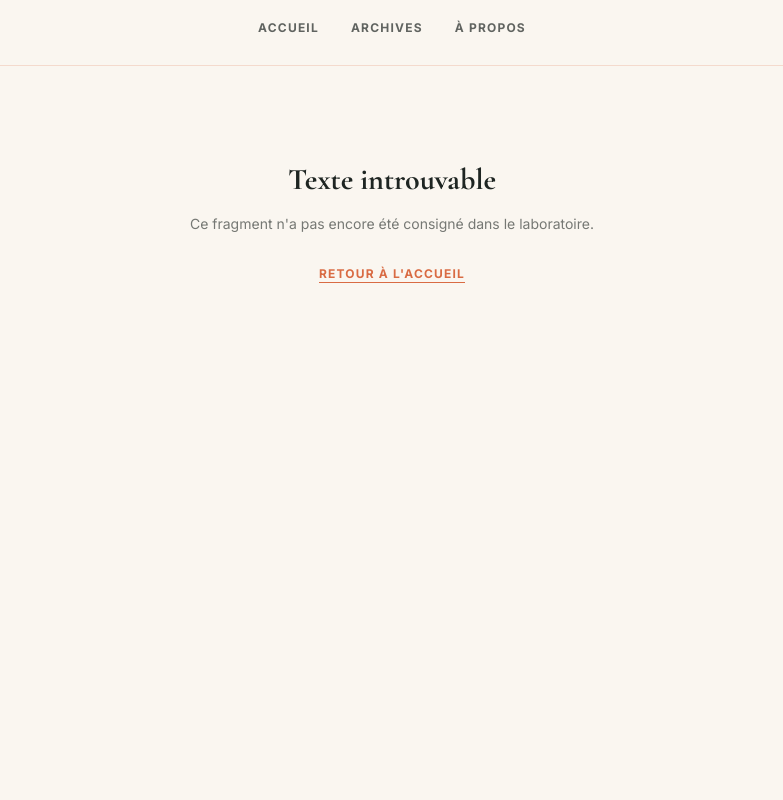
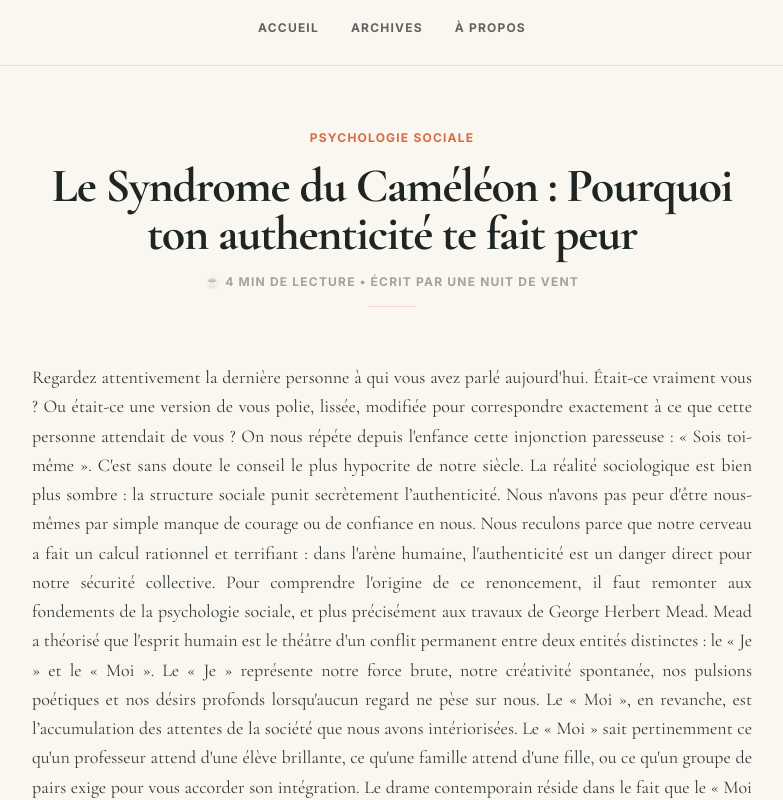
Before and after one commit to wadoudnajwa580-arch/najwa-app, a Next.js app: page /archives/le-syndrome-du-cameleon in a window 1280 px wide. Shown: the part 120-920 px from the top of the page, without its empty margins (248-1031 px from the left). Before the commit the page ends 800 px from the top, so only its background shows below. Built offline with nearby package versions, Linux system fonts and the light colour scheme.

Commit message:
Create page.js

```diff
--- /dev/null
+++ b/app/archives/le-syndrome-du-cameleon/page.js
@@ -0,0 +1,48 @@
+export default function CaméléonPage() {
+  return (
+    <main className="max-w-3xl mx-auto px-6 py-16 space-y-10">
+      <div className="space-y-4 text-center">
+        <div className="text-xs font-bold uppercase tracking-widest text-terracotta">
+          Psychologie Sociale
+        </div>
+        <h1 className="font-serif font-bold text-encre text-3xl lg:text-5xl leading-tight tracking-tight">
+          Le Syndrome du Caméléon : Pourquoi ton authenticité te fait peur
+        </h1>
+        <p className="text-xs tracking-widest uppercase text-encre/40 font-bold">
+          ☕ 4 min de lecture • Écrit par une nuit de vent
+        </p>
+        <hr className="w-12 mx-auto border-terracotta/20 pt-4" />
+      </div>
+
+      <article className="prose-essay font-serif text-lg text-encre/90 leading-relaxed space-y-6 text-justify whitespace-pre-line">
+        Regardez attentivement la dernière personne à qui vous avez parlé aujourd'hui. Était-ce vraiment vous ? Ou était-ce une version de vous polie, lissée, modifiée pour correspondre exactement à ce que cette personne attendait de vous ?
+
+        On nous répéte depuis l'enfance cette injonction paresseuse : « Sois toi-même ». C'est sans doute le conseil le plus hypocrite de notre siècle. La réalité sociologique est bien plus sombre : la structure sociale punit secrètement l’authenticité. Nous n'avons pas peur d'être nous-mêmes par simple manque de courage ou de confiance en nous. Nous reculons parce que notre cerveau a fait un calcul rationnel et terrifiant : dans l'arène humaine, l'authenticité est un danger direct pour notre sécurité collective.
+
+        Pour comprendre l'origine de ce renoncement, il faut remonter aux fondements de la psychologie sociale, et plus précisément aux travaux de George Herbert Mead. Mead a théorisé que l'esprit humain est le théâtre d'un conflit permanent entre deux entités distinctes : le « Je » et le « Moi ».
+
+        Le « Je » représente notre force brute, notre créativité spontanée, nos pulsions poétiques et nos désirs profonds lorsqu'aucun regard ne pèse sur nous. Le « Moi », en revanche, est l’accumulation des attentes de la société que nous avons intériorisées. Le « Moi » sait pertinemment ce qu'un professeur attend d'une élève brillante, ce qu'une famille attend d'une fille, ou ce qu'un groupe de pairs exige pour vous accorder son intégration.
+
+        Le drame contemporain réside dans le fait que le « Moi social » a complètement dévoré le « Je spontané ». Le philosophe Zygmunt Bauman décrivait notre époque comme une « modernité liquide ». Dans un monde où les structures solides s'effondrent et où tout change trop vite, l’être humain, pour ne pas être rejeté, est devenu liquide à son tour. Nous prenons instantanément la forme du récipient dans lequel on nous verse. Nous changeons de couleur selon la surface.
+
+        Ce phénomène porte un nom précis en psychologie cognitive, théorisé par le chercheur américain Mark Snyder : le High Self-Monitoring, ou l'auto-surveillance élevée. Snyder a démontré que certains individus passent leur existence à scanner leur environnement pour y décoder les indices sociaux, afin d'ajuster leur comportement à l'attente générale.
+
+        Imaginons l’identité sous la forme d'une métaphore architecturale. L’individu au faible taux d'auto-surveillance construit sa maison en pierre solide, identique de l'intérieur comme de l'extérieur ; elle reste stable quelle que soit la météo sociale. À l'inverse, l'as de l'auto-surveillance bâtit une structure faite uniquement de miroirs amovibles. Quand un enseignant s'approche, le miroir reflète l'intellectuelle rigoureuse. Quand un ami surgit, il reflète la rebelle insoumise. Si ce talent d'acteur garantit une intégration fluide, le prix à payer est vertigineux : à force de modifier l'angle de nos miroirs pour plaire à tout le monde, l'intérieur de la maison finit par rester désespérément vide. On troque son essence contre une validation.
+
+        Cette peur viscérale du désaccord a été scientifiquement mesurée en 1951 lors de la célèbre expérience de Solomon Asch sur le conformisme. Placé dans une pièce avec des complices qui affirmaient tous unanimement qu'une ligne manifestement plus courte était la plus longue, près de 37 % des sujets testés ont fini par renier l'évidence de leurs propres yeux pour s'aligner sur l'avis du groupe. Qu'il s'agisse d'une distorsion cognitive réelle ou d'une simple peur de l'exclusion, l'humain préfère avoir tort avec la tribu plutôt que raison tout seul. Pour nos ancêtres, l'exil hors de la tribu équivalait à une mort physique dans une nature hostile. Aujourd'hui, notre cerveau primitif associe encore un silence gêné dans un salon ou un regard de travers dans un couloir d'école à une exécution.
+
+        Dès lors, comment briser ce mécanisme de survie qui asphyxie notre identité ? La psychologie comportementale nous enseigne que la rupture ne s'opère pas par une rébellion brutale, mais par des micro-doses d'affirmation. C'est ce que l'on peut appeler la Stratégie de la Friction.
+
+        La première étape consiste en l'exercice du désaccord poli. La prochaine fois qu'une opinion commune est énoncée autour de vous, refusez le hochement de tête automatique. Contentez-vous de formuler, avec calme : « C'est une perspective intéressante, mais je vois les choses différemment. » L'expérience montre que le monde ne s'effondre pas. La seconde étape réside dans l'esthétique de l'inconfort spontané : oser lire un ouvrage complexe en public, assumer une formulation pointue, ou publier un texte brut sans solliciter la relecture rassurante d'un tiers.
+
+        Être authentique n'est pas un état de grâce passif, c'est un acte de résistance quotidienne. C'est accepter une réalité mathématique implacable : si vous êtes aimé par tout le monde, c'est que vous n'existez pour personne en particulier. Vous n'êtes qu'un reflet. Préférer le risque de la critique pour ce que l'on est, plutôt que le confort de l'amour pour ce que l'on n'est pas, reste le premier pas vers la véritable autonomie.
+      </article>
+
+      <div className="pt-16 text-center border-t border-terracotta/10">
+        <a href="/archives" className="inline-block border border-encre/20 text-encre/60 text-xs font-bold uppercase tracking-widest px-6 py-3 rounded-sm hover:bg-encre hover:text-white transition-all">
+          ← Retour aux archives
+        </a>
+      </div>
+    </main>
+  );
+          }
```
